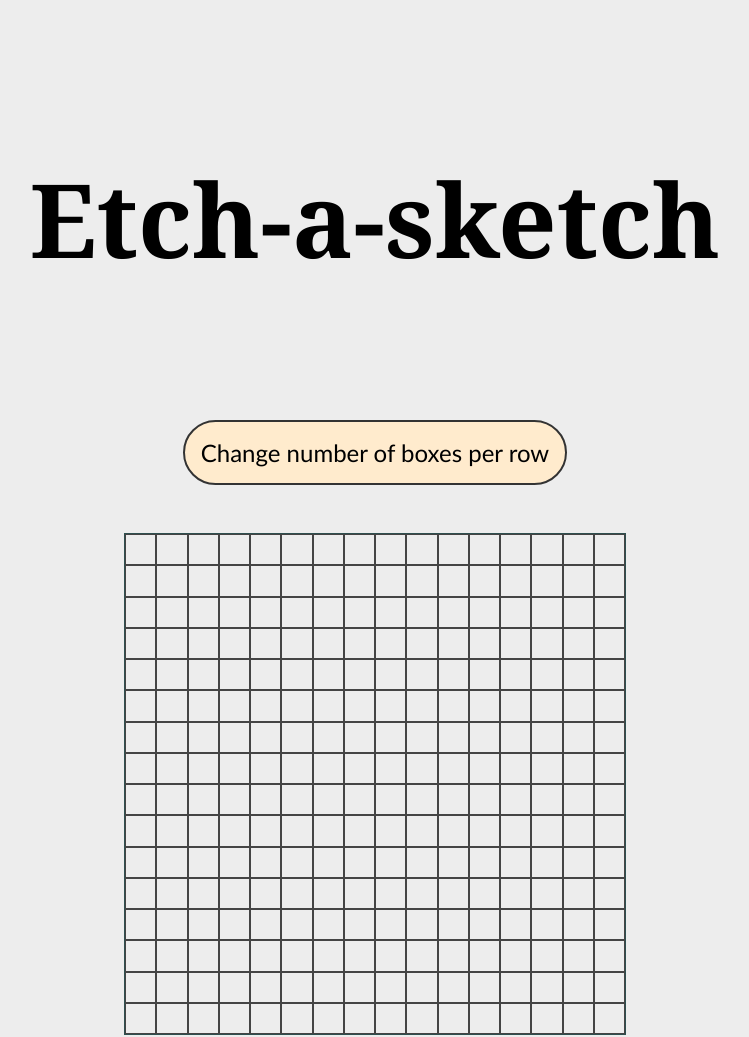
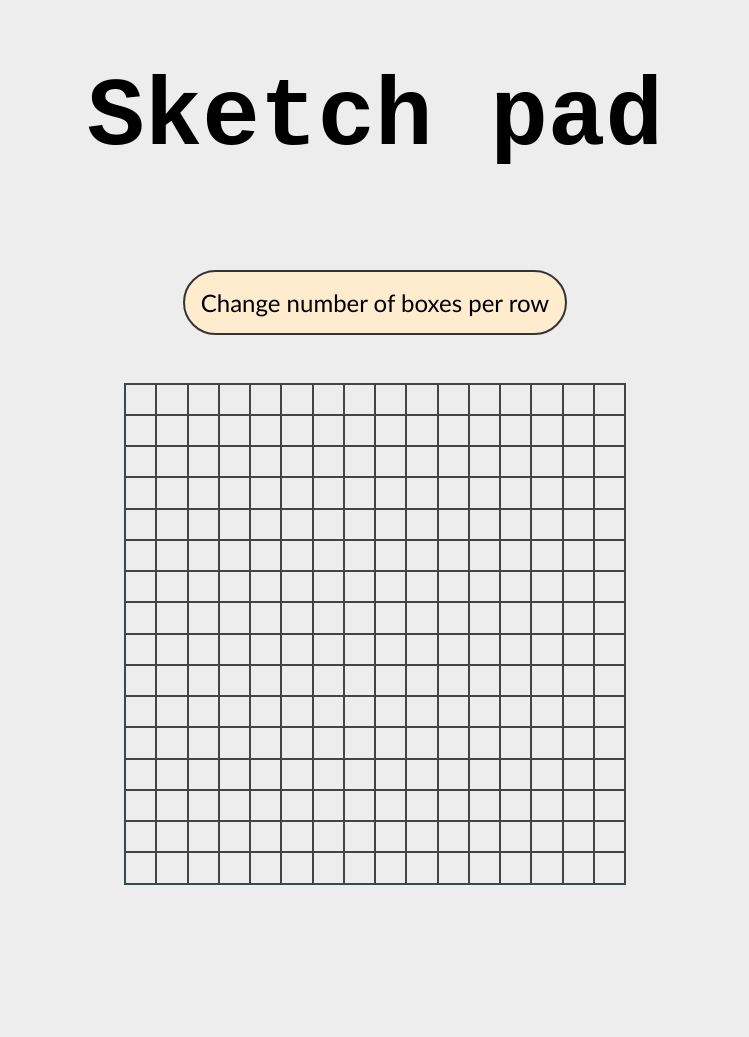
Before and after one commit to jonathan653/pixel-sketch, a plain HTML site: page index.html in a window 1280 px wide. Shown: the whole page, without its empty margins (265-1014 px from the left). After the commit the page ends 941 px from the top, so only its background shows below. Drawn offline with Linux system fonts and the light colour scheme.

Commit message:
Make edits to index.html

```diff
--- a/index.html
+++ b/index.html
@@ -1,19 +1,19 @@
 <!DOCTYPE html>
-<html lang = "en">
-    <head>
-        <meta charset = "UTF-8"/>
-        <meta name = "viewport" content = "width = device-width, initial-scale = 1.0"/>
-        <title>Etch-a-Sketch</title>
-        <link rel = "stylesheet" href = "style.css"/>
-    </head>
-    <body>
-        <header>
-            <h1 class = "title">Etch-a-sketch</h1>
-        </header>
-        <div id = "main-container" class = "container">
-            <button id = "reset-button" class = "button">Change number of boxes per row</button>
-            <div id = "grid-container" class = "grid"></div>
-        </div>
-        <script src = "script.js"></script>
-    </body>
+<html lang="en">
+<head>
+    <meta charset="UTF-8"/>
+    <meta name="viewport" content="width = device-width, initial-scale = 1.0"/>
+    <title>Sketch pad</title>
+    <link rel="stylesheet" href="style.css"/>
+</head>
+<header>
+    <h1 class="title">Sketch pad</h1>
+</header>
+<body>
+<div id="main-container" class="container">
+    <button id="reset-button" class="button">Change number of boxes per row</button>
+    <div id="grid-container" class="grid"></div>
+</div>
+<script src="script.js"></script>
+</body>
 </html>
--- a/style.css
+++ b/style.css
@@ -3,10 +3,8 @@
 }
 
 header {
-    margin-top: 3rem;
-    padding: 2rem;
-    font-family:Georgia, 'Times New Roman', Times, serif;
-    font-size: 3.2rem;
+    font-family: "Courier New", serif;
+    font-size: 3rem;
     text-align: center;
 }
 
```
Also changed, not shown: 1 other file.
